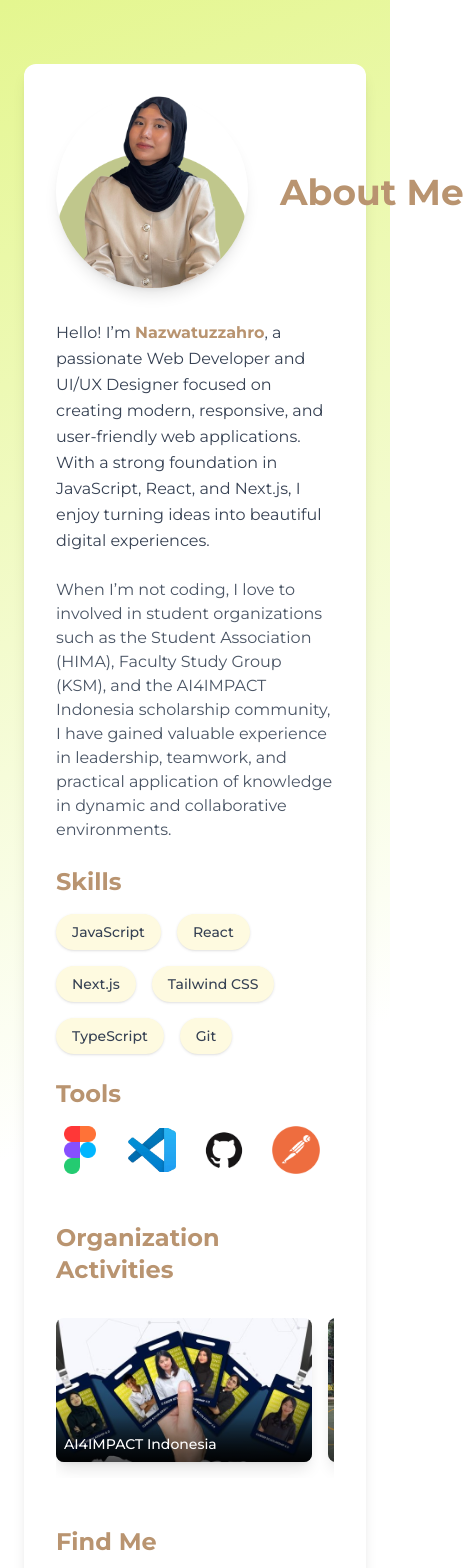
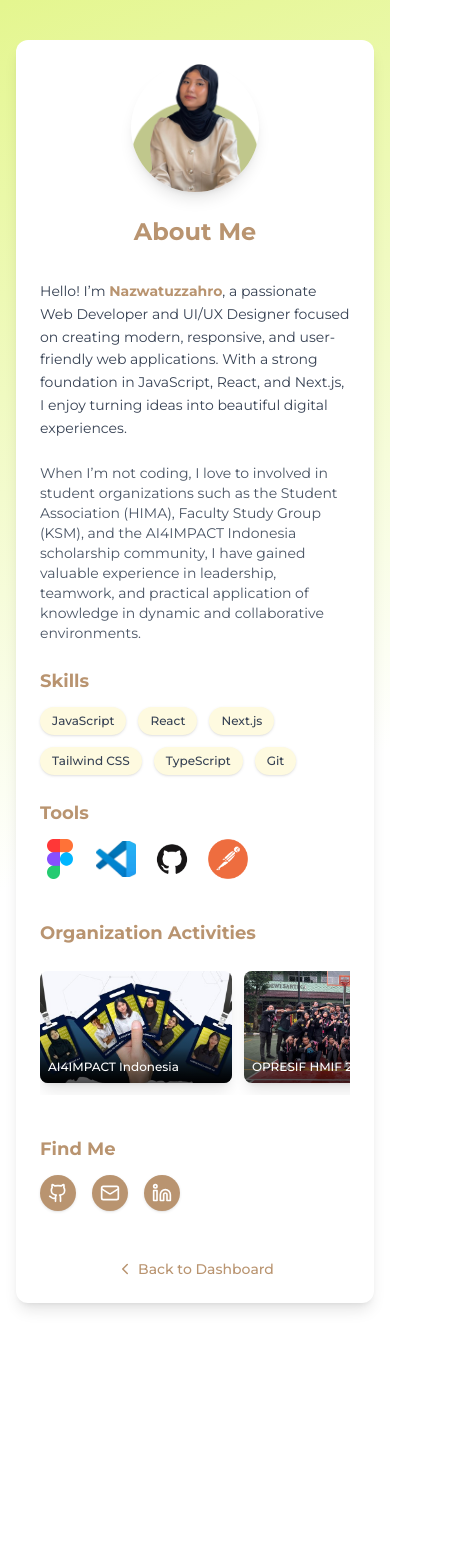
Before and after one commit to nazwatuzzahro-asset/Hello-Nazwa-Website-Portfolio, a Next.js app: page /about in a window 390 px wide. Shown: the top 1568 px of the page, 464 px wide, since content can reach past the window. After the commit the page ends 1343 px from the top, so only its background shows below. Built offline with nearby package versions, Linux system fonts and the light colour scheme.

Commit message:
Perbaikan Fitur About

```diff
--- a/src/app/components/About.tsx
+++ b/src/app/components/About.tsx
@@ -15,15 +15,17 @@ export default function AboutMe() {
   ];
 
   return (
-    <section className="min-h-screen bg-gradient-to-b from-[#FEFAE0] to-white flex flex-col items-center justify-center px-6 py-16"
+    <section
+      className="min-h-screen flex flex-col items-center justify-center px-4 sm:px-6 py-10 sm:py-16"
       style={{
         background: "linear-gradient(-20deg, #ffffff 40%, #E4F68F 100%)",
-      }}>
-      <div className="max-w-4xl w-full bg-white rounded-xl shadow-lg p-8 md:p-16 flex flex-col gap-8">
+      }}
+    >
+      <div className="max-w-4xl w-full bg-white rounded-xl shadow-lg p-6 sm:p-8 md:p-16 flex flex-col gap-8">
 
         {/* Header */}
-        <div className="flex items-center gap-8">
-          <div className="relative w-48 h-48 rounded-full overflow-hidden shadow-lg flex-shrink-0">
+        <div className="flex flex-col sm:flex-row items-center gap-6 sm:gap-8 text-center sm:text-left">
+          <div className="relative w-32 h-32 sm:w-48 sm:h-48 rounded-full overflow-hidden shadow-lg flex-shrink-0">
             <Image
               src="/about.png"
               alt="Nazwatuzzahro Profile"
@@ -32,13 +34,13 @@ export default function AboutMe() {
               priority
             />
           </div>
-          <h1 className="text-4xl font-bold text-[#B99470] whitespace-nowrap">
+          <h1 className="text-2xl sm:text-4xl font-bold text-[#B99470] whitespace-nowrap">
             About Me
           </h1>
         </div>
 
         {/* Content */}
-        <div className="flex flex-col gap-6">
+        <div className="flex flex-col gap-6 text-sm sm:text-base">
           <p className="text-gray-700 leading-relaxed">
             Hello! I’m <span className="text-[#B99470] font-semibold">Nazwatuzzahro</span>, a passionate Web Developer and UI/UX Designer focused on creating modern, responsive, and user-friendly web applications. With a strong foundation in JavaScript, React, and Next.js, I enjoy turning ideas into beautiful digital experiences.
           </p>
@@ -49,12 +51,12 @@ export default function AboutMe() {
 
           {/* Skills */}
           <div>
-            <h2 className="text-2xl font-semibold text-[#B99470] mb-4">Skills</h2>
-            <ul className="flex flex-wrap gap-4 text-gray-700">
+            <h2 className="text-lg sm:text-2xl font-semibold text-[#B99470] mb-3 sm:mb-4">Skills</h2>
+            <ul className="flex flex-wrap gap-3 sm:gap-4 text-gray-700">
               {["JavaScript", "React", "Next.js", "Tailwind CSS", "TypeScript", "Git"].map((skill) => (
                 <li
                   key={skill}
-                  className="bg-[#FEFAE0] px-4 py-2 rounded-full shadow text-sm font-medium"
+                  className="bg-[#FEFAE0] px-3 py-1.5 sm:px-4 sm:py-2 rounded-full shadow text-xs sm:text-sm font-medium"
                 >
                   {skill}
                 </li>
@@ -64,10 +66,10 @@ export default function AboutMe() {
 
           {/* Tools */}
           <div>
-            <h2 className="text-2xl font-semibold text-[#B99470] mb-4">Tools</h2>
-            <ul className="flex flex-wrap gap-6">
+            <h2 className="text-lg sm:text-2xl font-semibold text-[#B99470] mb-3 sm:mb-4">Tools</h2>
+            <ul className="flex flex-wrap gap-4 sm:gap-6">
               {tools.map(({ name, src }) => (
-                <li key={name} className="w-12 h-12 relative">
+                <li key={name} className="w-10 h-10 sm:w-12 sm:h-12 relative">
                   <Image
                     src={src}
                     alt={name}
@@ -80,15 +82,13 @@ export default function AboutMe() {
             </ul>
           </div>
 
-
           {/* Organization Activities */}
-<div className="mt-6">
-  <h2 className="text-2xl font-semibold text-[#B99470] mb-4">
+          <div className="mt-4 sm:mt-6">
+            <h2 className="text-lg sm:text-2xl font-semibold text-[#B99470] mb-3 sm:mb-4">
               Organization Activities
             </h2>
-
             <div
-    className="flex overflow-x-auto space-x-4 py-4 scrollbar-thin scrollbar-thumb-[#B99470] scrollbar-track-gray-200"
+              className="flex overflow-x-auto space-x-3 sm:space-x-4 py-3 sm:py-4 scrollbar-thin scrollbar-thumb-[#B99470] scrollbar-track-gray-200"
               style={{ scrollSnapType: "x mandatory" }}
             >
               {[
@@ -99,13 +99,12 @@ export default function AboutMe() {
                 { src: "/mabim.jpeg", desc: "Masa Bimbingan Informatika" },
                 { src: "/studi-banding-hmif.jpeg", desc: "Studi Banding HMIF x UIN Jakarta" },
                 { src: "/iftar.jpeg", desc: "Iftar with Android 2025" },
-      { src: "/ksm-android.jpeg", desc: "Studi Banding KSM Androi x BNCC" },
+                { src: "/ksm-android.jpeg", desc: "Studi Banding KSM Android x BNCC" },
               ].map(({ src, desc }, idx) => (
                 <div
                   key={idx}
-        className="relative flex-shrink-0 w-64 h-36 rounded-lg overflow-hidden shadow-lg scroll-snap-align-start"
+                  className="relative flex-shrink-0 w-48 h-28 sm:w-64 sm:h-36 rounded-lg overflow-hidden shadow-lg scroll-snap-align-start"
                 >
-        {/* Image */}
                   <Image
                     src={src}
                     alt={desc}
@@ -113,12 +112,8 @@ export default function AboutMe() {
                     className="object-cover"
                     priority
                   />
-
-        {/* Gradient Overlay */}
                   <div className="absolute inset-0 bg-gradient-to-t from-black/70 via-transparent to-transparent" />
-
-        {/* Description Text */}
-        <p className="absolute bottom-2 left-2 text-white text-sm font-medium">
+                  <p className="absolute bottom-2 left-2 text-white text-xs sm:text-sm font-medium">
                     {desc}
                   </p>
                 </div>
@@ -126,46 +121,45 @@ export default function AboutMe() {
             </div>
           </div>
 
-
           {/* Find Me */}
-          <div className="mt-6 flex flex-col items-start gap-4">
-            <h2 className="text-2xl font-semibold text-[#B99470]">Find Me</h2>
-            <div className="flex items-center gap-6">
+          <div className="mt-4 sm:mt-6 flex flex-col items-start gap-3 sm:gap-4">
+            <h2 className="text-lg sm:text-2xl font-semibold text-[#B99470]">Find Me</h2>
+            <div className="flex items-center gap-4 sm:gap-6">
               <a
                 href="https://github.com/nazwatuzzahro-asset"
                 target="_blank"
                 rel="noopener noreferrer"
                 aria-label="GitHub"
-                className="p-3 bg-[#B99470] rounded-full text-white shadow hover:bg-[#a07d55] transition"
+                className="p-2 sm:p-3 bg-[#B99470] rounded-full text-white shadow hover:bg-[#a07d55] transition"
               >
-                <Github size={24} />
+                <Github size={20} className="sm:size-6" />
               </a>
               <a
                 href="mailto:nazwatuzzahroo@gmail.com"
                 aria-label="Email"
-                className="p-3 bg-[#B99470] rounded-full text-white shadow hover:bg-[#a07d55] transition"
+                className="p-2 sm:p-3 bg-[#B99470] rounded-full text-white shadow hover:bg-[#a07d55] transition"
               >
-                <Mail size={24} />
+                <Mail size={20} className="sm:size-6" />
               </a>
               <a
                 href="https://www.linkedin.com/in/nazwatuzzahro-65186820b/"
                 target="_blank"
                 rel="noopener noreferrer"
                 aria-label="LinkedIn"
-                className="p-3 bg-[#B99470] rounded-full text-white shadow hover:bg-[#a07d55] transition"
+                className="p-2 sm:p-3 bg-[#B99470] rounded-full text-white shadow hover:bg-[#a07d55] transition"
               >
-                <Linkedin size={24} />
+                <Linkedin size={20} className="sm:size-6" />
               </a>
             </div>
           </div>
 
-         {/* Back to Dashboard Button */}
-          <div className="flex justify-center mt-8">
+          {/* Back to Dashboard */}
+          <div className="flex justify-center mt-6 sm:mt-8">
             <button
               onClick={() => router.push("/")}
-              className="flex items-center gap-2 text-[#B99470] hover:text-[#a07d55] transition font-medium"
+              className="flex items-center gap-1 sm:gap-2 text-[#B99470] hover:text-[#a07d55] transition font-medium text-sm sm:text-base"
             >
-              <ChevronLeft size={20} />
+              <ChevronLeft size={18} className="sm:size-5" />
               Back to Dashboard
             </button>
           </div>
--- a/src/app/components/WhatIDo.tsx
+++ b/src/app/components/WhatIDo.tsx
@@ -20,7 +20,7 @@ export default function SkillsSection({ onBack }: SkillsSectionProps) {
   return (
    <section
   id="whatIDo"
-  className="min-h-screen flex flex-col justify-center items-center py-16 bg-gray-50"
+  className="min-h-screen flex flex-col justify-center items-center pt-16 pb-8 sm:pb-10 md:pb-12 lg:pb-20 bg-gray-50"
   style={{
     background: `linear-gradient(200deg, #ffffff 40%, #E4F68F 100%)`,
   }}
@@ -30,14 +30,14 @@ export default function SkillsSection({ onBack }: SkillsSectionProps) {
     {/* Header sejajar */}
     <div className="grid grid-cols-[auto_1fr_auto] items-center mb-8">
       <button onClick={onBack} className="">
-        <ChevronLeft className="text-[#B99470]" size={24} />
+        <ChevronLeft className="text-[#B99470]" size={28} />
       </button>
       <h2 className="text-2xl font-bold text-[#B99470] text-center">What I Do</h2>
       <div /> {/* spacer */}
     </div>
 
     {/* Grid Skills */}
-    <div className="grid grid-cols-1 sm:grid-cols-2 md:grid-cols-3 gap-6">
+    <div className="grid grid-cols-1 lg:grid-cols-3 gap-6">
       {skills.map(({ id, title, description, icon: Icon, image }) => (
         <motion.div
           key={id}
```
Also changed, not shown: src/app/components/Footer.tsx (+11 -12 lines), src/app/components/Hero.tsx (+50 -21 lines), src/app/components/ProjectClient.tsx (+12 -13 lines), src/app/components/ProjectGallery.tsx (deleted, +0 -92 lines). Lines whose indentation alone changed are shown as unchanged.
